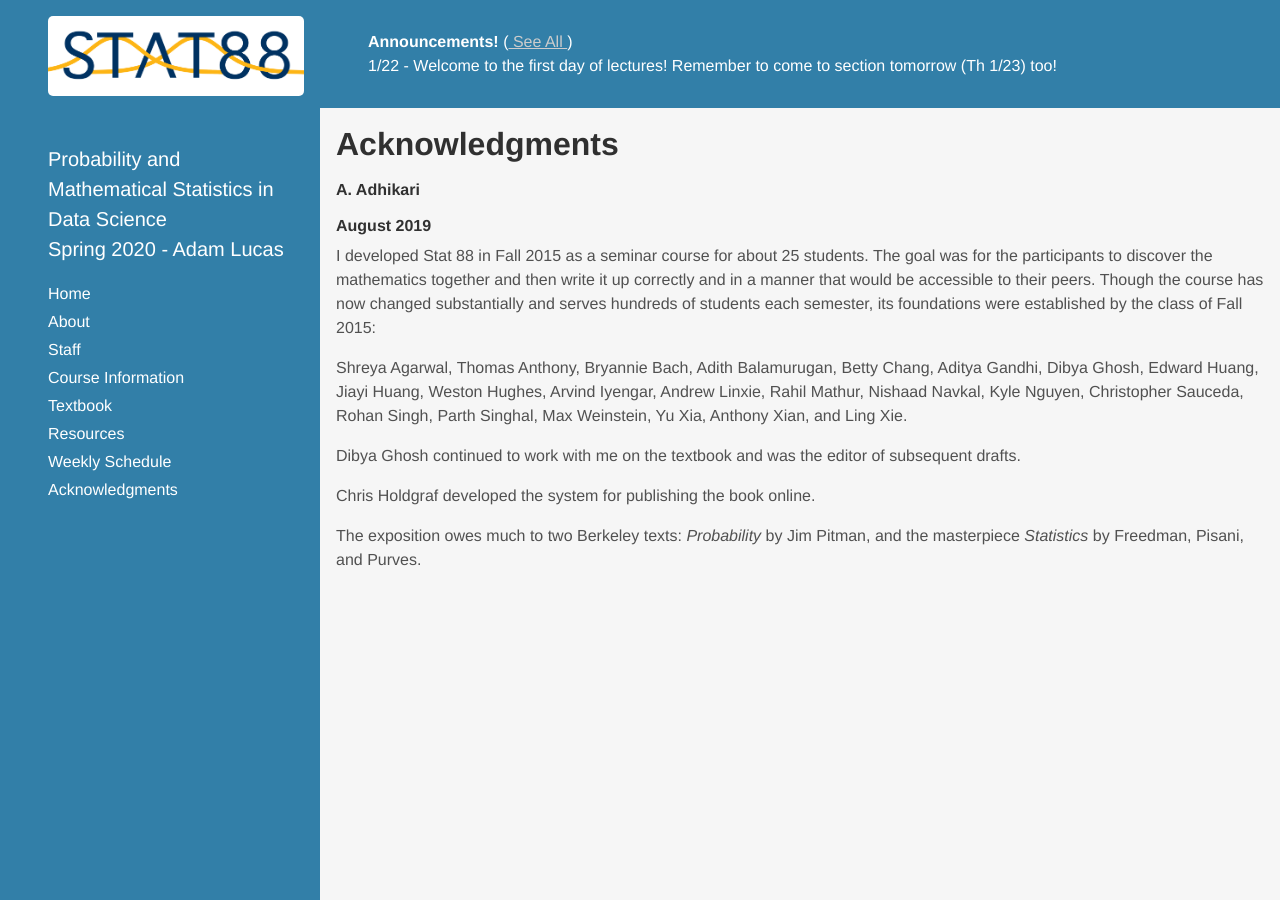
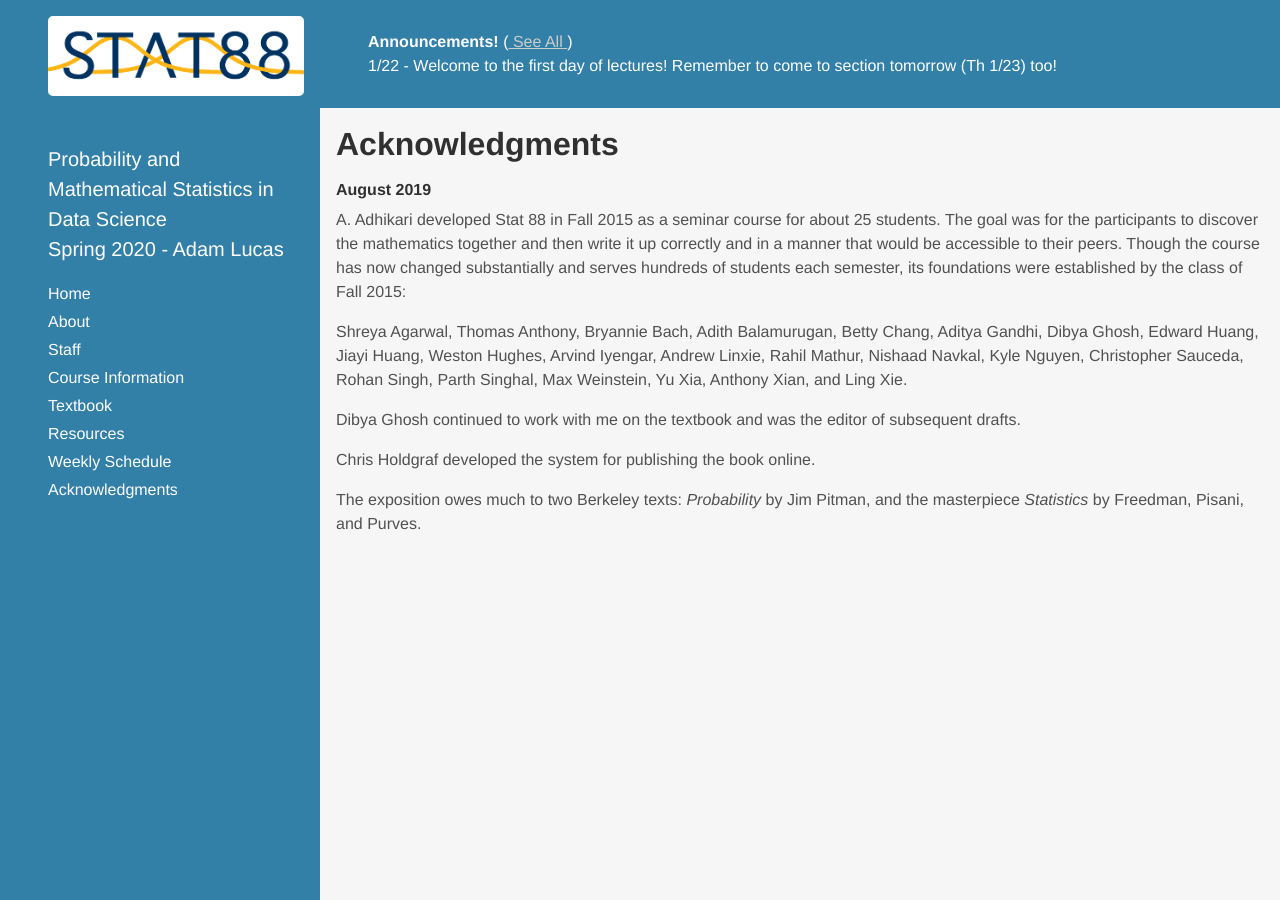
Before and after one commit to stat88/stat88.github.io, a Jekyll site: the page built from acknowledgments.md, in a window 1280 px wide. Built offline with Jekyll 4.4.1, drawn with Linux system fonts in a browser that asks for light colours; some web fonts are replaced.

Commit message:
acknowledge changed

```diff
--- a/acknowledgments.md
+++ b/acknowledgments.md
@@ -3,11 +3,10 @@ layout: page
 title: Acknowledgments
 ---
 
-#### A. Adhikari ####
 
 #### August 2019 ####
 
-I developed Stat 88 in Fall 2015 as a seminar course for about 25 students. The goal was for the participants to discover the mathematics together and then write it up correctly and in a manner that would be accessible to their peers. Though the course has now changed substantially and serves hundreds of students each semester, its foundations were established by the class of Fall 2015:
+A. Adhikari developed Stat 88 in Fall 2015 as a seminar course for about 25 students. The goal was for the participants to discover the mathematics together and then write it up correctly and in a manner that would be accessible to their peers. Though the course has now changed substantially and serves hundreds of students each semester, its foundations were established by the class of Fall 2015:
 
 Shreya Agarwal, Thomas Anthony, Bryannie Bach, Adith Balamurugan, Betty Chang, Aditya Gandhi, Dibya Ghosh, Edward Huang, Jiayi Huang, Weston Hughes, Arvind Iyengar, Andrew Linxie, Rahil Mathur, Nishaad Navkal, Kyle Nguyen, Christopher Sauceda, Rohan Singh, Parth Singhal, Max Weinstein, Yu Xia, Anthony Xian, and Ling Xie.
 
```
